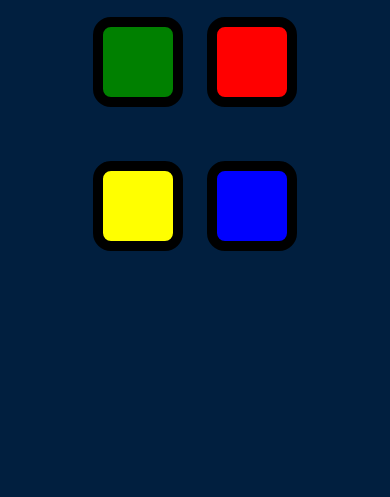
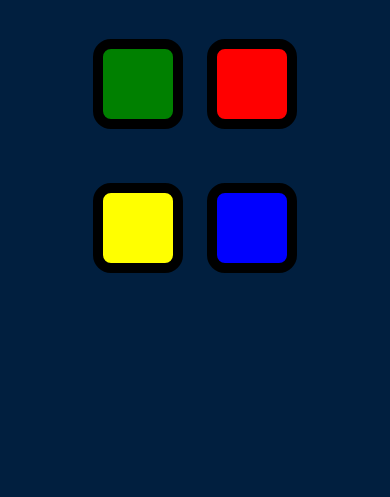
Before and after one commit to oppenheimer06/cg, a plain HTML site: page index.html in a window 390 px wide. Shown: the part 347-844 px from the top of the page. Drawn offline with nearby package versions, Linux system fonts and the light colour scheme.

Commit message:
Update styles.css

```diff
--- a/styles.css
+++ b/styles.css
@@ -5,7 +5,7 @@ body {
 
 #level-title {
   font-family: 'Press Start 2P', cursive;
-  font-size: 48px;
+  font-size: 3rem;
   margin:  5%;
   color: #FEF2BF;
 }
@@ -70,8 +70,7 @@ body {
     margin-right: 10px;
   }
   body{
-    padding-top:20%;
-    padding-bottom:20%;
+    padding-top:100px;
   }
 }
 
```
